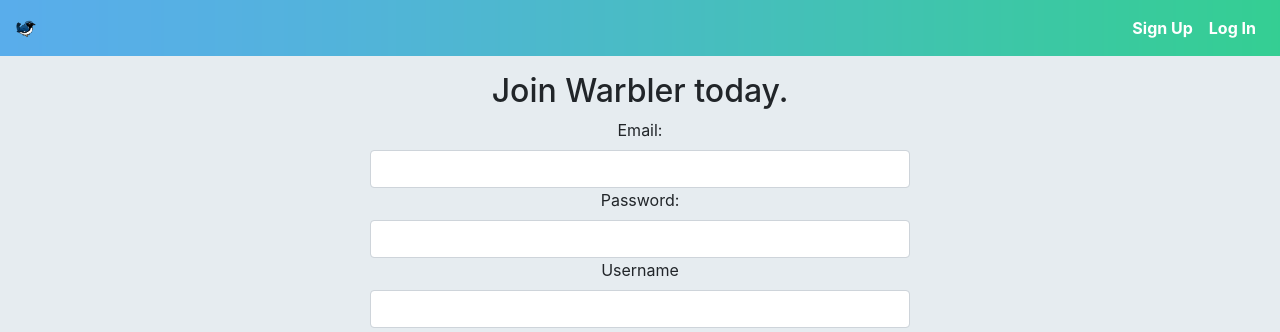
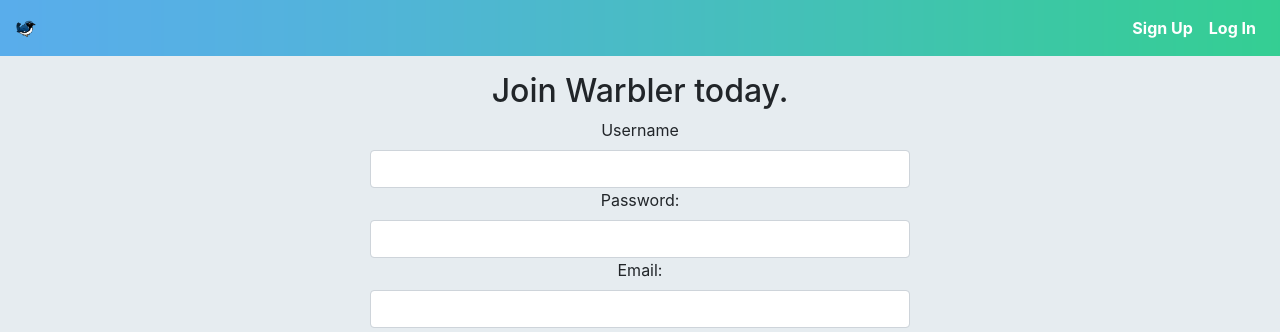
Before and after one commit to tharmaman/chirper, a React (Create React App) app in the folder chirper-client/: page /signup in a window 1280 px wide. Shown: the top 332 px of the page. Built offline with nearby package versions, Linux system fonts and the light colour scheme.

Commit message:
fixed up login form

```diff
--- a/chirper-client/src/components/AuthForm.js
+++ b/chirper-client/src/components/AuthForm.js
@@ -37,15 +37,15 @@
                     <div className="col-md-6">
                         <form onSubmit={this.handleSubmit}>
                             <h2>{heading}</h2>
-                            <label htmlFor="email">Email:</label>
+                            <label htmlFor="username">Username</label>
                                 <input
                                     autoComplete="off"
                                     type="text"
                                     className="form-control"
-                                id="email"
-                                name="email"
+                                    id="username"
+                                    name="username"
                                     onChange={this.handleChange}
-                                value={email}
+                                    value={username}
                                 />
                             <label htmlFor="password">Password:</label>
                             <input
@@ -60,15 +60,15 @@
                             {/* signUp passed in as prop at Main.js */}
                             {signUp && (
                             <div>
-                                <label htmlFor="username">Username</label>
+                                <label htmlFor="email">Email:</label>
                                 <input
                                     autoComplete="off"
                                     type="text"
                                     className="form-control"
-                                    id="username"
-                                    name="username"
+                                    id="email"
+                                    name="email"
                                     onChange={this.handleChange}
-                                    value={username}
+                                    value={email}
                                 />
                                 {/* Refactor later to include image uploades with Cloudinary */}
                                 <label htmlFor="image-url">Image URL</label>
```
Lines whose indentation alone changed are shown as unchanged.
